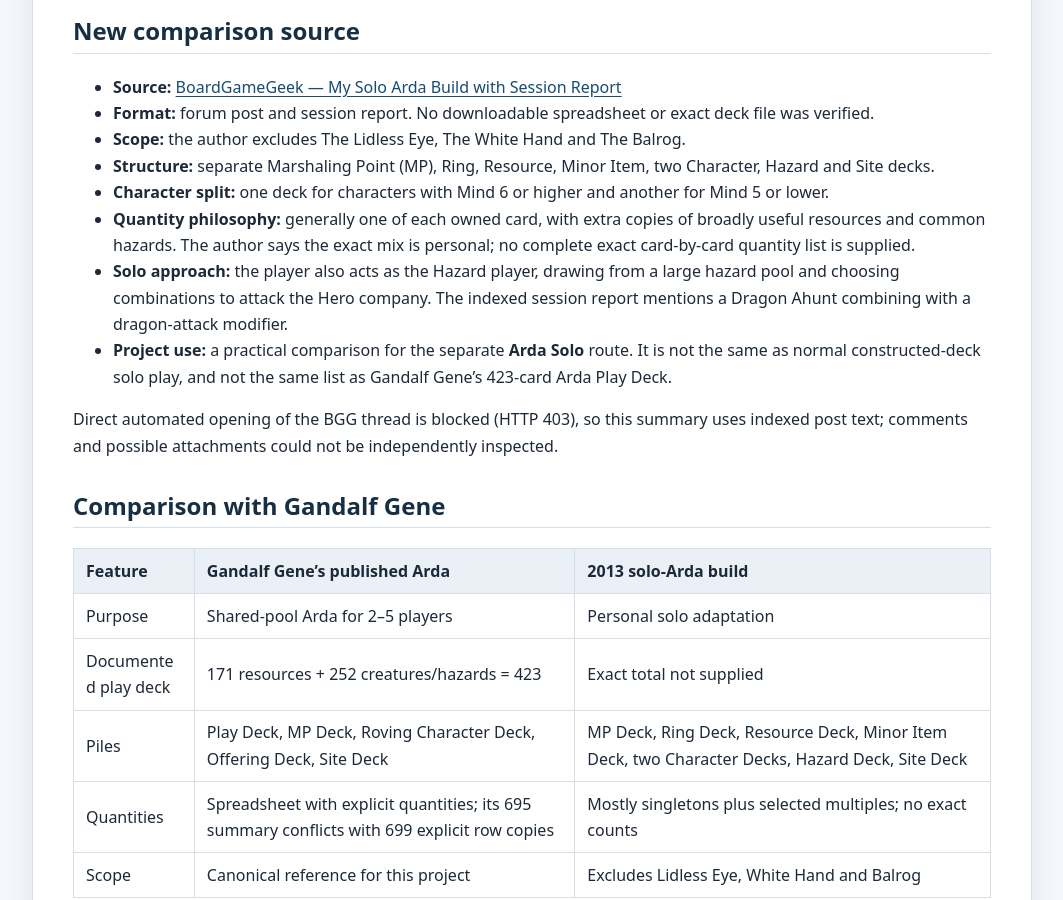
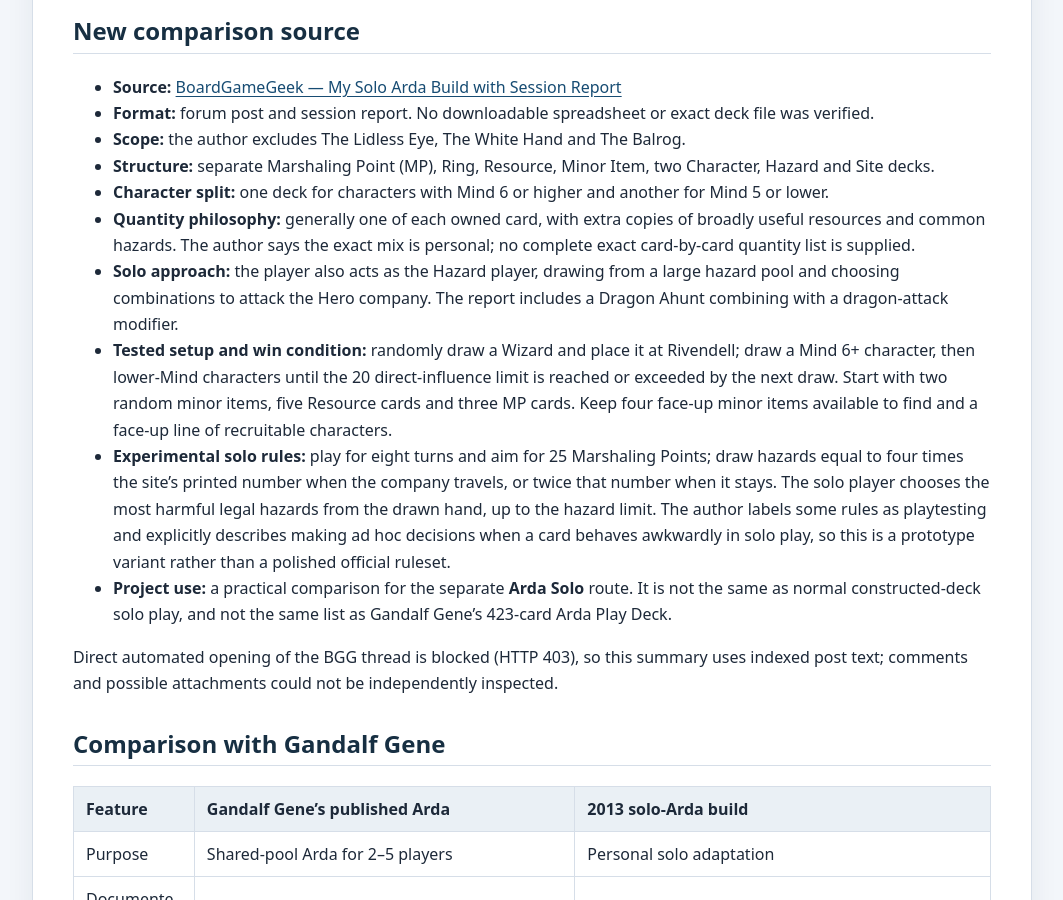
Before and after one commit to JamSpot/meccg-arda-master-database, a Jekyll site: the page built from docs/research-watch-2026-10-28.md, in a window 1280 px wide and 900 px high, scrolled down 601 px. Shown: the whole window, without its empty margins (108-1171 px from the left). Built offline with Jekyll 4.4.1, drawn with Linux system fonts in a browser that asks for light colours.

Commit message:
Expand solo Arda source with tested setup and hazard rules

```diff
--- a/docs/research-watch-2026-10-28.md
+++ b/docs/research-watch-2026-10-28.md
@@ -19,7 +19,9 @@ It provides useful evidence about how an Arda-style card pool can be adapted for
 - **Structure:** separate Marshaling Point (MP), Ring, Resource, Minor Item, two Character, Hazard and Site decks.
 - **Character split:** one deck for characters with Mind 6 or higher and another for Mind 5 or lower.
 - **Quantity philosophy:** generally one of each owned card, with extra copies of broadly useful resources and common hazards. The author says the exact mix is personal; no complete exact card-by-card quantity list is supplied.
-- **Solo approach:** the player also acts as the Hazard player, drawing from a large hazard pool and choosing combinations to attack the Hero company. The indexed session report mentions a Dragon Ahunt combining with a dragon-attack modifier.
+- **Solo approach:** the player also acts as the Hazard player, drawing from a large hazard pool and choosing combinations to attack the Hero company. The report includes a Dragon Ahunt combining with a dragon-attack modifier.
+- **Tested setup and win condition:** randomly draw a Wizard and place it at Rivendell; draw a Mind 6+ character, then lower-Mind characters until the 20 direct-influence limit is reached or exceeded by the next draw. Start with two random minor items, five Resource cards and three MP cards. Keep four face-up minor items available to find and a face-up line of recruitable characters.
+- **Experimental solo rules:** play for eight turns and aim for 25 Marshaling Points; draw hazards equal to four times the site's printed number when the company travels, or twice that number when it stays. The solo player chooses the most harmful legal hazards from the drawn hand, up to the hazard limit. The author labels some rules as playtesting and explicitly describes making ad hoc decisions when a card behaves awkwardly in solo play, so this is a prototype variant rather than a polished official ruleset.
 - **Project use:** a practical comparison for the separate **Arda Solo** route. It is not the same as normal constructed-deck solo play, and not the same list as Gandalf Gene's 423-card Arda Play Deck.
 
 Direct automated opening of the BGG thread is blocked (HTTP 403), so this summary uses indexed post text; comments and possible attachments could not be independently inspected.
```
